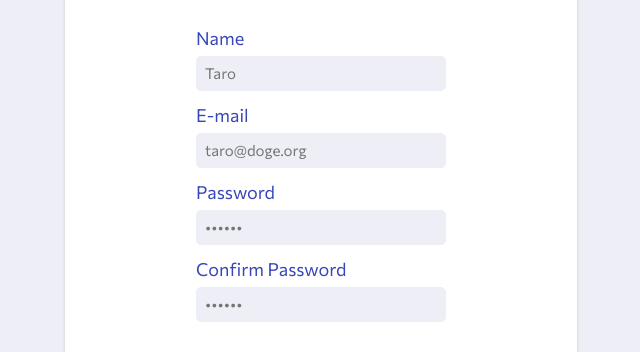
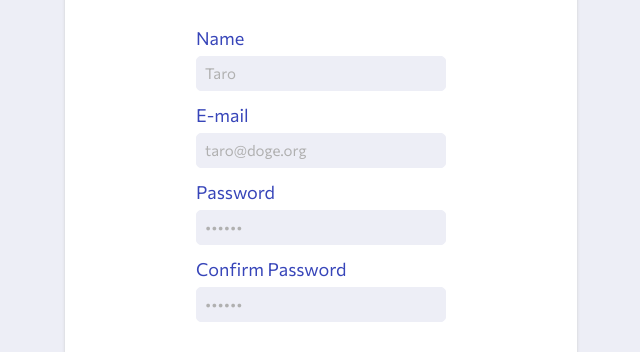
Before and after one commit to ding-09/form-validation, a website built with webpack: page dist/index.html in a window 1280 px wide. Shown: the part 138-490 px from the top of the page, 319-959 px from the left. Built offline with Linux system fonts and the light colour scheme.

Commit message:
cleaned up code

```diff
--- a/src/check_email.js
+++ b/src/check_email.js
@@ -3,9 +3,7 @@ import domElements from './references';
 const { email } = domElements;
 const { emailError } = domElements;
 
-
 const checkEmail = () => {
-
   const displayErrorMsg = () => {
     if (email.validity.valueMissing) {
       emailError.textContent = 'Please enter your e-mail';
--- a/src/check_name.js
+++ b/src/check_name.js
@@ -10,7 +10,7 @@ const checkName = () => {
     } else if (name.validity.tooLong) {
       nameError.textContent = 'Please do not exceed 25 characters';
     }
-    nameError.className = "error active";
+    nameError.className = 'error active';
   };
 
   name.addEventListener('input', () => {
--- a/src/styles.css
+++ b/src/styles.css
@@ -72,6 +72,7 @@ input {
 
 ::placeholder {
   font-size: 15px;
+  color: #b0b0b0;
 }
 
 input:focus:invalid {
```
Also changed, not shown: dist/main.js.
